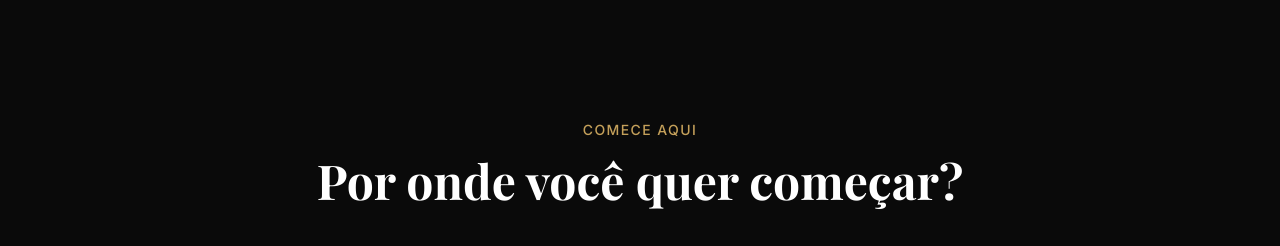
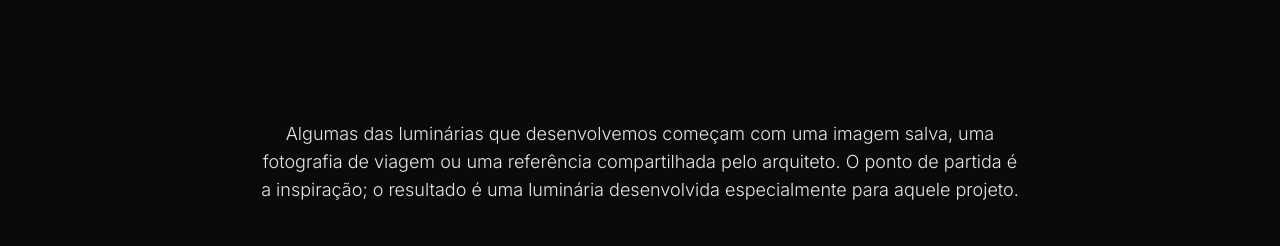
Before and after one commit to ResegundoBR/landing-page-klaxon-sf118bce9, a React (Vite) app: page / in a window 1280 px wide. Shown: the part 2940-3186 px from the top of the page. Built offline with nearby package versions, Linux system fonts and the light colour scheme; a web font is replaced by a local one; what pocketbase would draw is missing.

Commit message:
Auto-commit before sync

```diff
--- a/package.json
+++ b/package.json
@@ -2,7 +2,7 @@
   "name": "skip-react-template",
   "description": "A frontend React Vite TypeScript Shadcn UI template for Skip projects",
   "private": true,
-  "version": "0.0.25",
+  "version": "0.0.27",
   "type": "module",
   "scripts": {
     "start": "vite dev",
--- a/src/components/sections/SelectionSection.tsx
+++ b/src/components/sections/SelectionSection.tsx
@@ -26,9 +26,11 @@ export function SelectionSection() {
     <section className="py-24 md:py-32 bg-foreground text-background">
       <div className="container px-4 mx-auto max-w-6xl">
         <div className="text-center mb-16 animate-fade-in-up">
-          <span className="text-primary font-medium tracking-widest uppercase text-sm mb-4 block">
-            Comece aqui
-          </span>
+          <p className="text-background/90 text-base md:text-lg leading-relaxed font-light max-w-3xl mx-auto mb-10">
+            Algumas das luminárias que desenvolvemos começam com uma imagem salva, uma fotografia de
+            viagem ou uma referência compartilhada pelo arquiteto. O ponto de partida é a
+            inspiração; o resultado é uma luminária desenvolvida especialmente para aquele projeto.
+          </p>
           <h2 className="text-3xl md:text-5xl font-serif font-bold mb-6 leading-tight">
             Por onde você quer começar?
           </h2>
--- a/src/lib/pocketbase/schema.json
+++ b/src/lib/pocketbase/schema.json
@@ -1,5 +1,5 @@
 {
-  "generatedAt": "2026-07-15T13:47:50.619Z",
+  "generatedAt": "2026-07-15T14:02:25.224Z",
   "collections": [
     {
       "name": "users",
```
Also changed, not shown: .skip.config.json.
